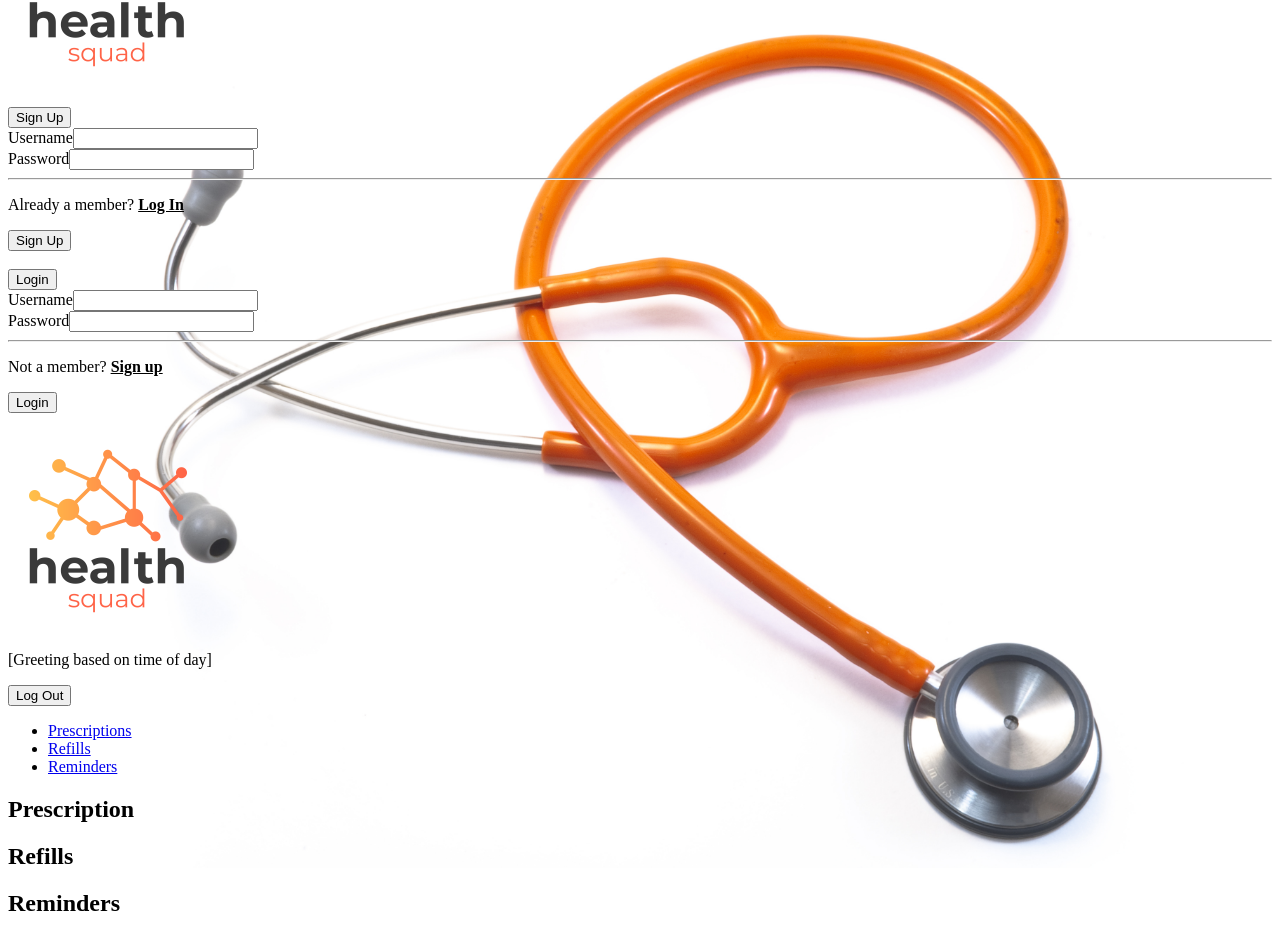
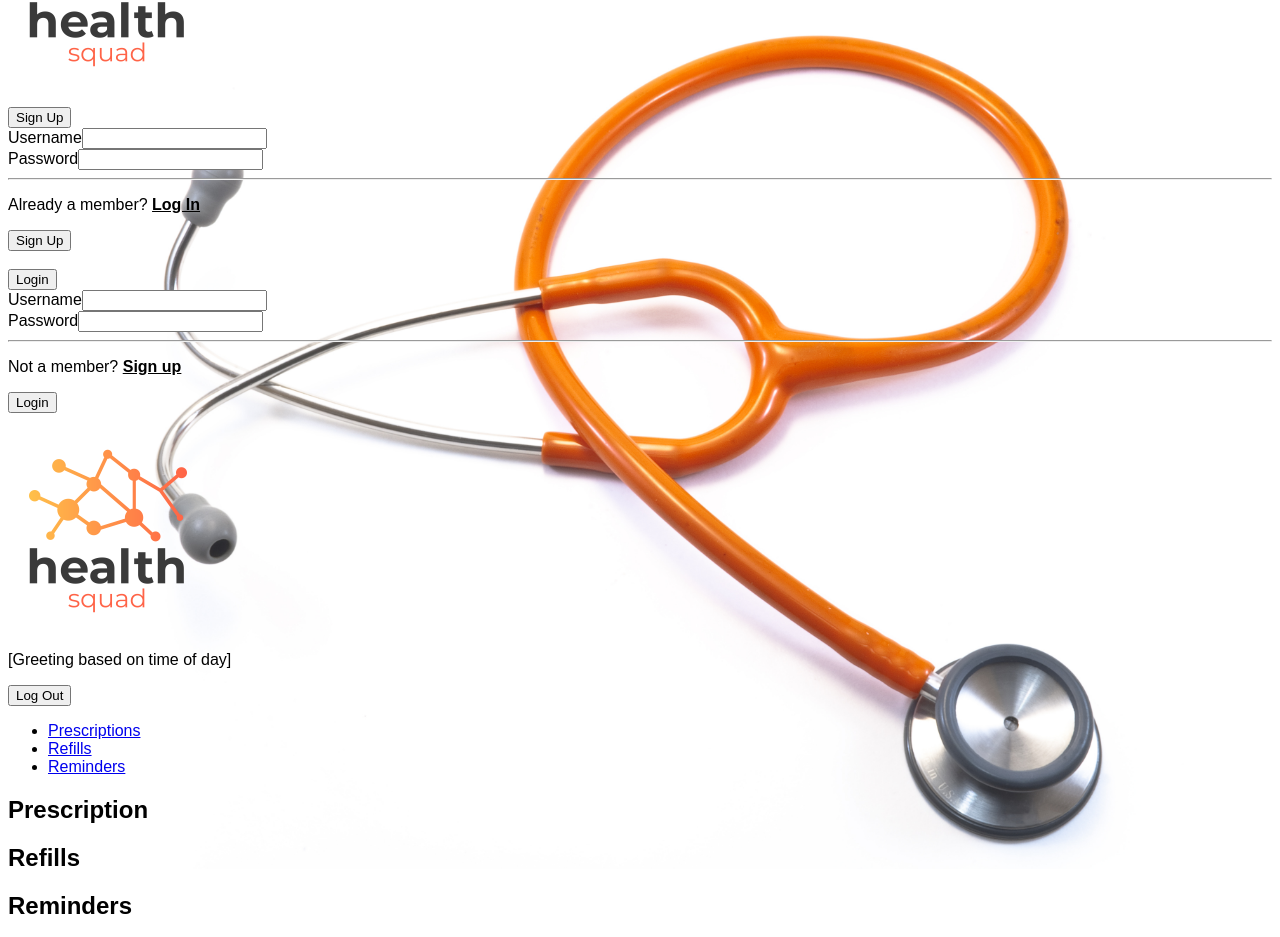
Before and after one commit to JoyE-HOU/HealthSquad-FE, an Angular app: page / in a window 1280 px wide. Shown: the part 123-1060 px from the top of the page. Built offline with nearby package versions, Linux system fonts and the light colour scheme.

Commit message:
modified css files

```diff
--- a/src/app/app.component.css
+++ b/src/app/app.component.css
@@ -0,0 +1,3 @@
+* {
+    font-family: Arial, Helvetica, sans-serif;
+}
--- a/src/app/landing-page-login/landing-page-login.component.css
+++ b/src/app/landing-page-login/landing-page-login.component.css
@@ -0,0 +1,3 @@
+* {
+    font-family: Arial, Helvetica, sans-serif;
+}
--- a/src/app/landing-page-signup/landing-page-signup.component.css
+++ b/src/app/landing-page-signup/landing-page-signup.component.css
@@ -0,0 +1,3 @@
+* {
+    font-family: Arial, Helvetica, sans-serif;
+}
--- a/src/app/landing-page/landing-page.component.css
+++ b/src/app/landing-page/landing-page.component.css
@@ -0,0 +1,3 @@
+* {
+    font-family: Arial, Helvetica, sans-serif;
+}
--- a/src/app/user-prescription-container/user-prescription-container.component.css
+++ b/src/app/user-prescription-container/user-prescription-container.component.css
@@ -0,0 +1,3 @@
+* {
+    font-family: Arial, Helvetica, sans-serif;
+}
--- a/src/app/user-profile/user-profile.component.css
+++ b/src/app/user-profile/user-profile.component.css
@@ -0,0 +1,3 @@
+* {
+    font-family: Arial, Helvetica, sans-serif;
+}
--- a/src/app/user-refill-container/user-refill-container.component.css
+++ b/src/app/user-refill-container/user-refill-container.component.css
@@ -0,0 +1,3 @@
+* {
+    font-family: Arial, Helvetica, sans-serif;
+}
--- a/src/app/user-reminder-container/user-reminder-container.component.css
+++ b/src/app/user-reminder-container/user-reminder-container.component.css
@@ -0,0 +1,3 @@
+* {
+    font-family: Arial, Helvetica, sans-serif;
+}
--- a/src/styles.css
+++ b/src/styles.css
@@ -1,7 +1,16 @@
 /* You can add global styles to this file, and also import other style files */
+* {
+    font-family: Arial, Helvetica, sans-serif;
+    /* font-family: 'Times New Roman', Times, serif; */
+}
+
 body {
     background-image: url(./assets/background-image.jpeg);
     background-repeat: no-repeat;
     background-position: center;
     background-size:contain;
 }
+
+footer {
+
+}
```
